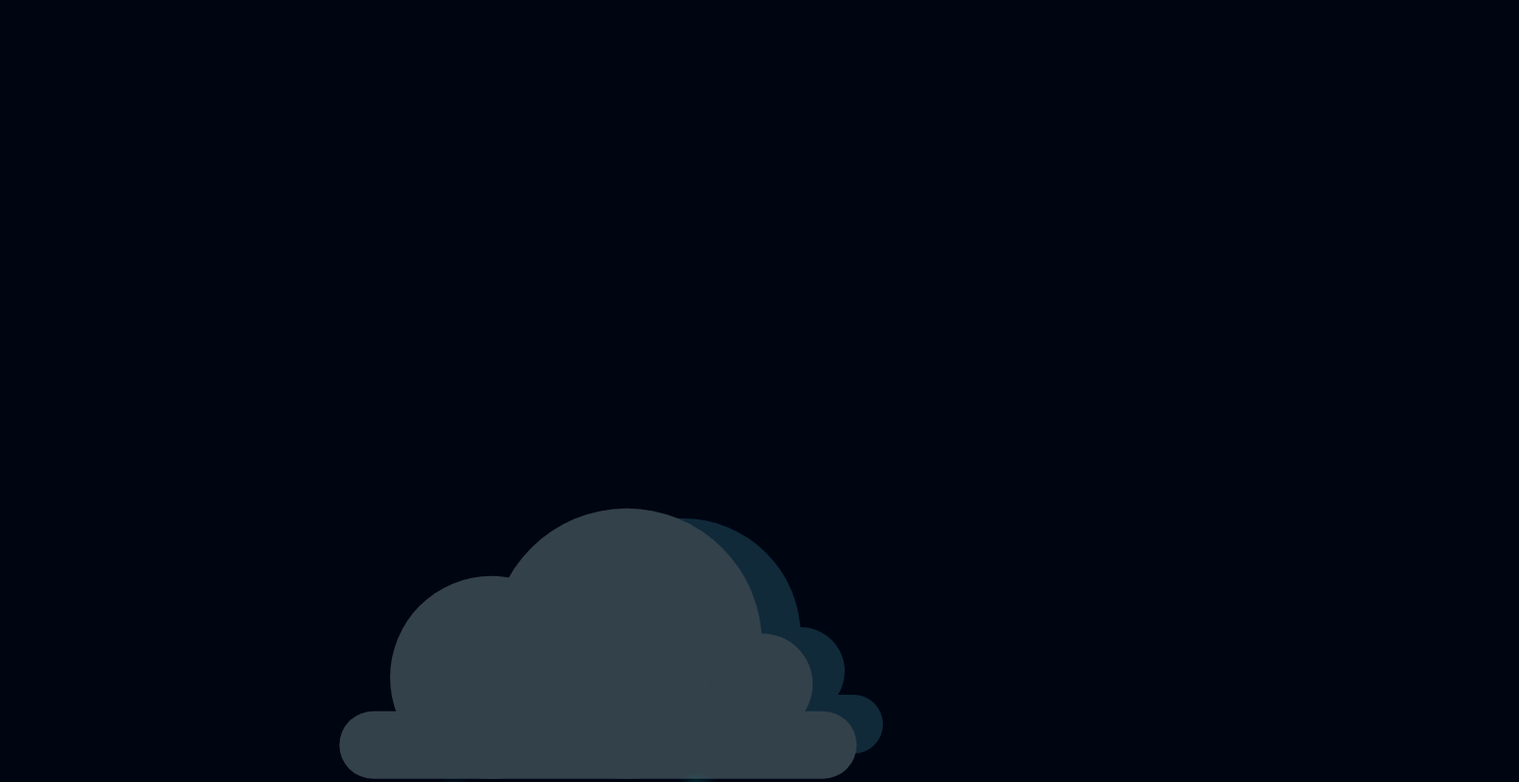
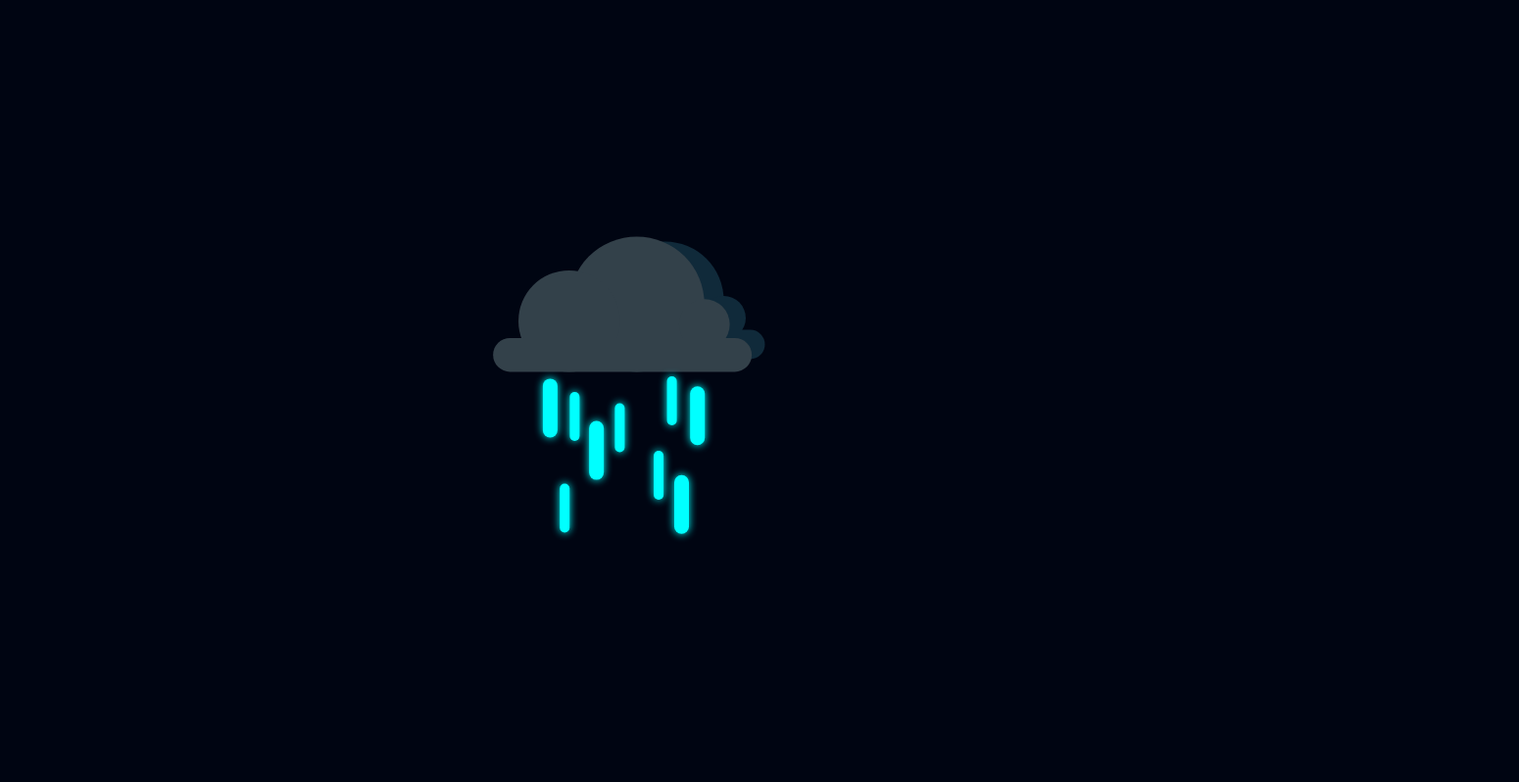
Before and after one commit to jamisu337/rain, a plain HTML site: page index.html in a window 1280 px wide. Shown: the part 29-827 px from the top of the page at 98% size, 1550 px wide, since content can reach past the window. After the commit the page ends 800 px from the top, so only its background shows below. Drawn offline with Linux system fonts and the light colour scheme.

Commit message:
Update style.css

```diff
--- a/style.css
+++ b/style.css
@@ -7,7 +7,7 @@ body{
 
 #container_geral{
     display: flex;
-    transform: translate(100px,310px ) scale(2);
+    transform: translate(60px,60px );
 }
 
 #local2{
```
